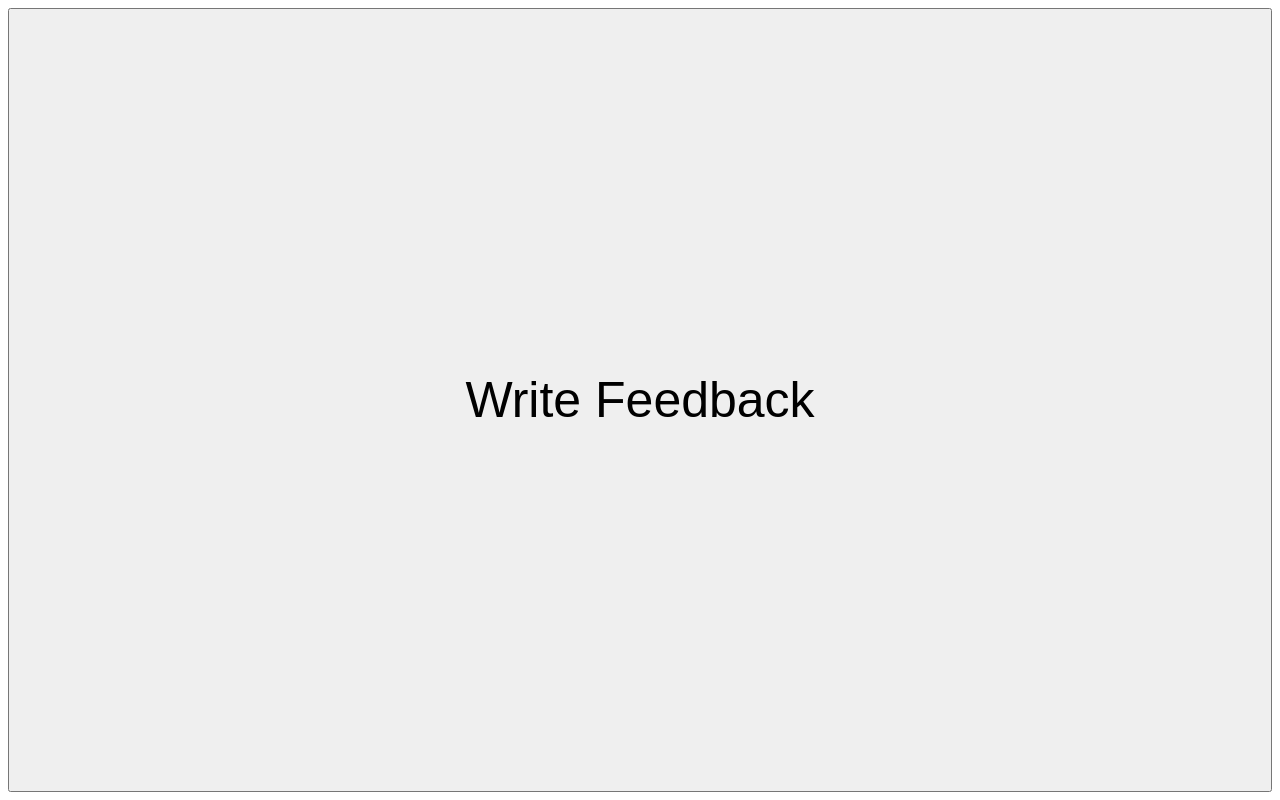
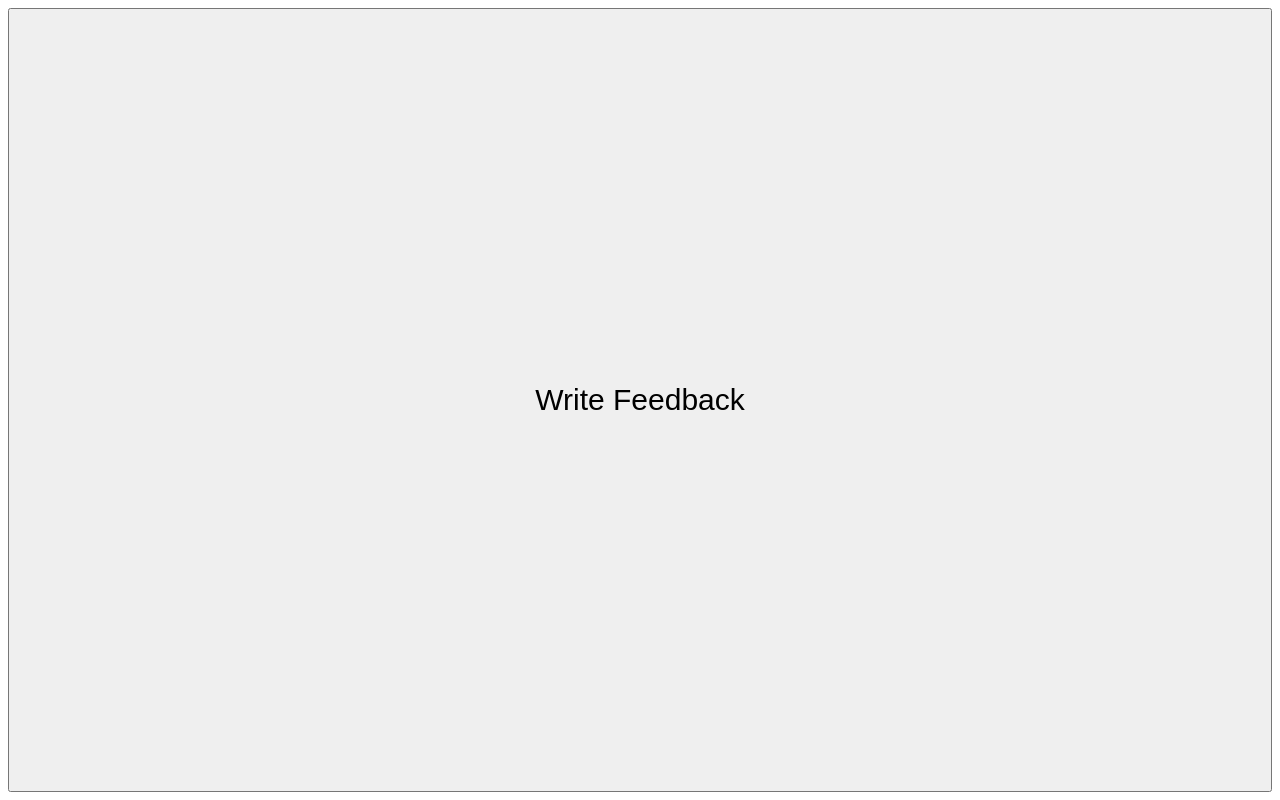
Before and after one commit to mcnaveen/the-mcnaveen.github.io, a plain HTML site: page index.html in a window 1280 px wide. Drawn offline with Linux system fonts and the light colour scheme.

Commit message:
Update index.html

```diff
--- a/index.html
+++ b/index.html
@@ -1,4 +1,4 @@
-<a href="http://bit.ly/submitmcn"><input type="button" style="width: 100%; height: 100%; font-size: 50px" value="Write Feedback"</a>
+<a href="http://bit.ly/submitmcn"><input type="button" style="width: 100%; height: 100%; font-size: 30px" value="Write Feedback"</a>
 <meta name="viewport" content="width=device-width, initial-scale=1">
 
 <!-- Facebook Pixel Code -->
```
